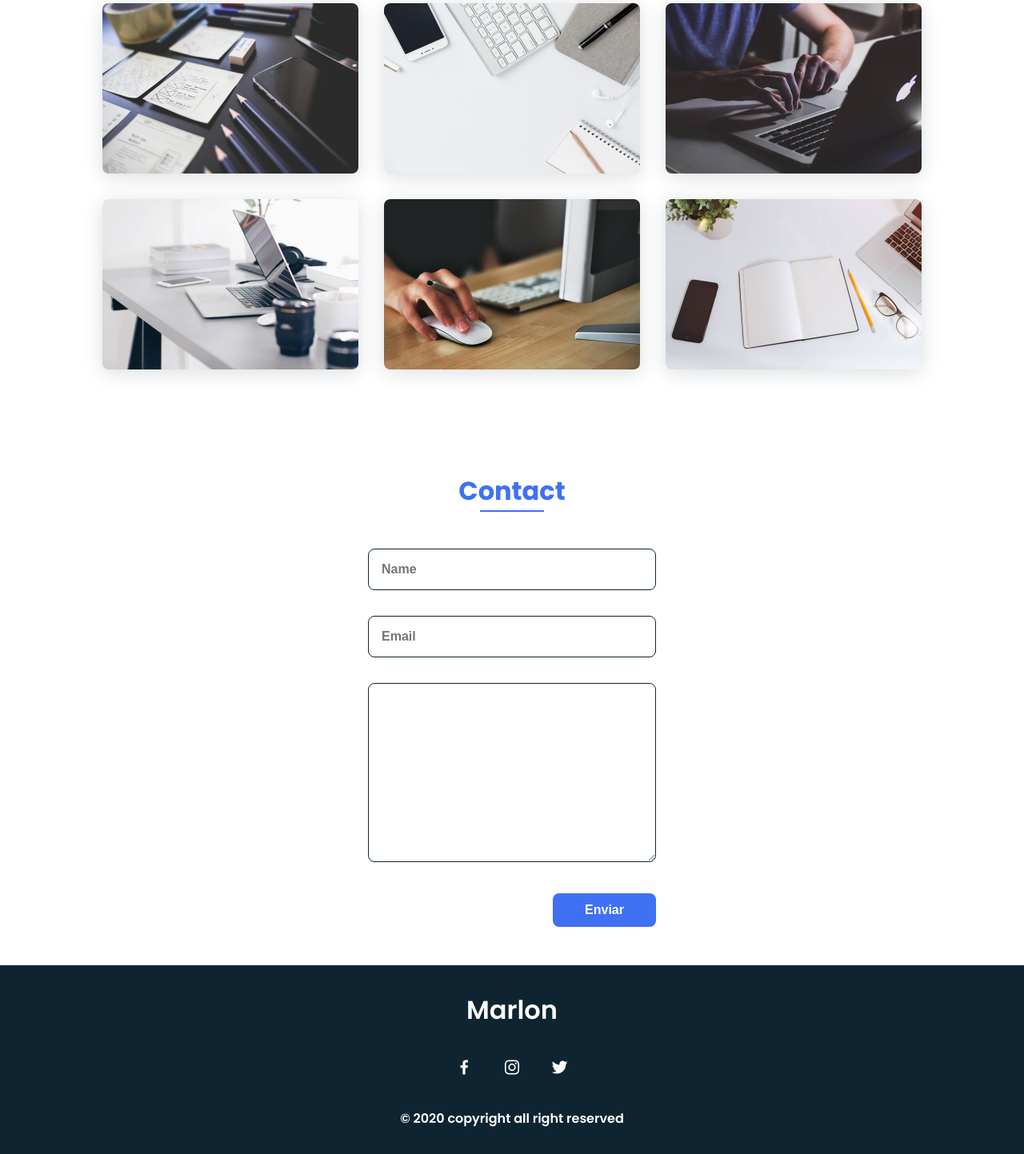
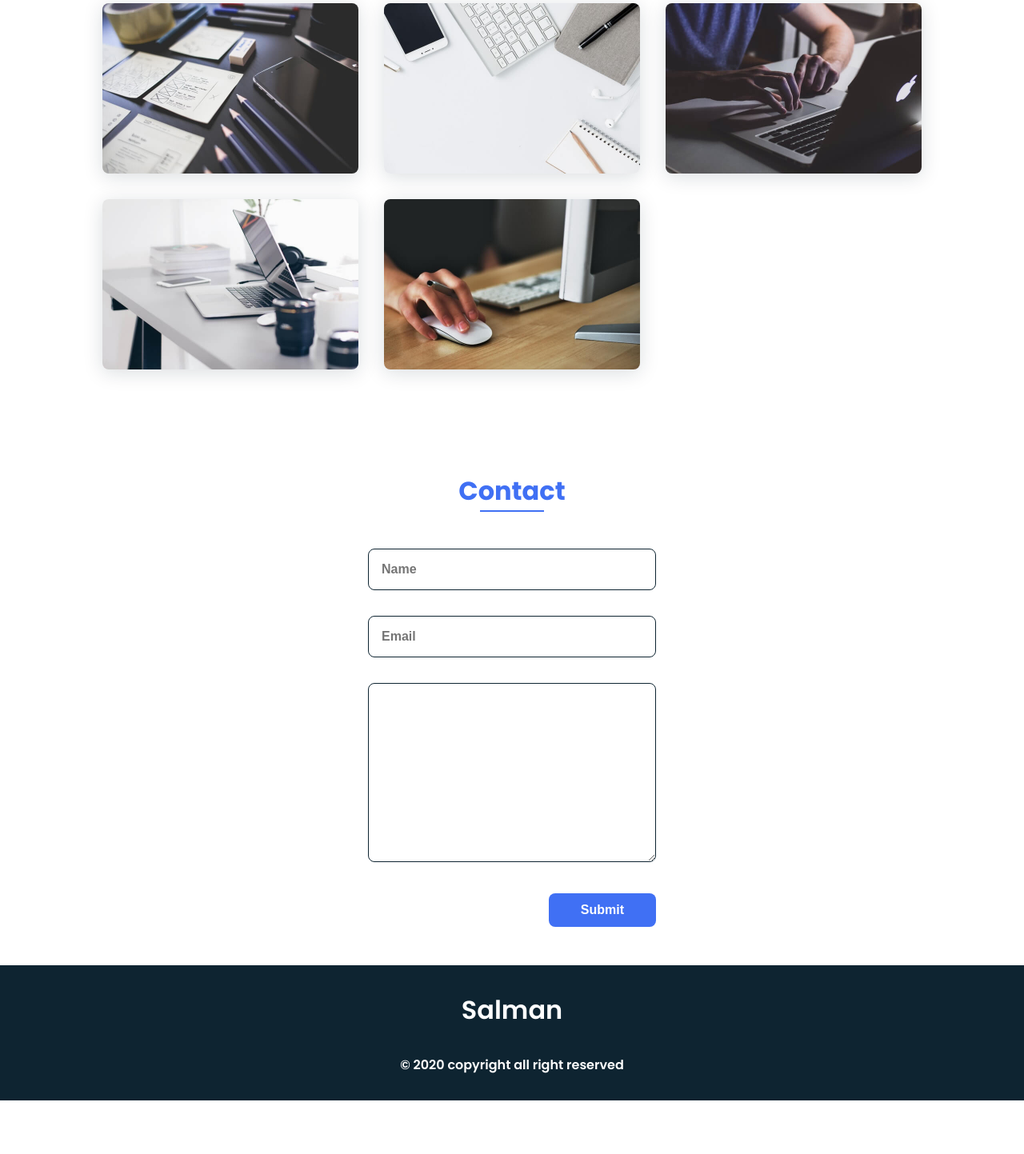
Before and after one commit to salmansss/salmanportfolio, a Django app: page /app/ in a window 1280 px wide. Shown: the part 2603-4046 px from the top of the page at 80% size. After the commit the page ends 3979 px from the top, so only its background shows below. Run offline with Django 3.2, Linux system fonts and the light colour scheme.

Commit message:
salman portfolio

```diff
--- a/app/templates/home.html
+++ b/app/templates/home.html
@@ -212,23 +212,21 @@
 
             <div class="work__container bd-grid">
                 <div class="work__img">
-                    <img src="{% static 'image/work1.jpg' %}" alt="">
+                    <a href="{% url 'chatbot' %}"><img src="{% static 'image/work1.jpg' %}" alt=""></a>
                 </div>
                 <div class="work__img">
-                    <img src="{% static 'image/work2.jpg' %}" alt="">
+                    <a href="{% url 'pinggame' %}"><img src="{% static 'image/work2.jpg' %}" alt=""></a>
                 </div>
                 <div class="work__img">
-                    <img src="{% static 'image/work3.jpg' %}" alt="">
+                    <a href="{% url 'sportcenter' %}"><img src="{% static 'image/work3.jpg' %}" alt=""></a>
                 </div>
                 <div class="work__img">
-                    <img src="{% static 'image/work4.jpg' %}" alt="">
+                    <a href="{% url 'textutils' %}"><img src="{% static 'image/work4.jpg' %}" alt=""></a>
                 </div>
                 <div class="work__img">
-                    <img src="{% static 'image/work5.jpg' %}" alt="">
+                    <a href="{% url 'voting' %}"><img src="{% static 'image/work5.jpg' %}" alt=""></a>
                 </div>
-                <div class="work__img">
-                    <img src="{% static 'image/work6.jpg' %}" alt="">
-                </div>
+
             </div>
         </section>
 
@@ -237,11 +235,13 @@
             <h2 class="section-title">Contact</h2>
 
             <div class="contact__container bd-grid">
-                <form action="" class="contact__form">
-                    <input type="text" placeholder="Name" class="contact__input">
-                    <input type="mail" placeholder="Email" class="contact__input">
-                    <textarea name="" id="" cols="0" rows="10" class="contact__input"></textarea>
-                    <input type="button" value="Enviar" class="contact__button button">
+
+                <form action="" method="POST" class="contact__form">
+                    {% csrf_token %}
+                    <input type="name" placeholder="Name" class="contact__input">
+                    <input type="email" placeholder="Email" class="contact__input">
+                    <textarea name="description" id="" cols="0" rows="10" class="contact__input"></textarea>
+                    <input type="Submit"  class="contact__button button">
                 </form>
             </div>
         </section>
@@ -249,12 +249,13 @@
 
     <!--===== FOOTER =====-->
     <footer class="footer">
-        <p class="footer__title">Marlon</p>
-        <div class="footer__social">
+        <p class="footer__title">Salman</p>
+        <!-- i does not id of instagram and twitter so that is why i am not importing the data  -->
+        <!-- <div class="footer__social">
             <a href="#" class="footer__icon"><i class='bx bxl-facebook'></i></a>
             <a href="#" class="footer__icon"><i class='bx bxl-instagram'></i></a>
             <a href="#" class="footer__icon"><i class='bx bxl-twitter'></i></a>
-        </div>
+        </div> -->
         <p>&#169; 2020 copyright all right reserved</p>
     </footer>
 
--- a/app/views.py
+++ b/app/views.py
@@ -9,14 +9,15 @@ from django.contrib.auth.models import User, auth
 
 
 def home(request):
+    print("submit the insert")
     # contact1 = contactform.objects.all()
     if request.method == 'POST':
-        name = request.POST['name']
-        email = request.POST['email']
-        description = request.POST['description']
+        name = request.POST.get(['name'])
+        email = request.POST.get(['email'])
+        description = request.POST.get(['description'])
 
-        contactform = contactform(name=name,email=email,description=description)
-        contactform.save();
+        contactform1 = contactform(name=name,email=email,description=description)
+        contactform1.save()
         print('user created')
         return redirect('/app/')
 
```
Also changed, not shown: db.sqlite3.
